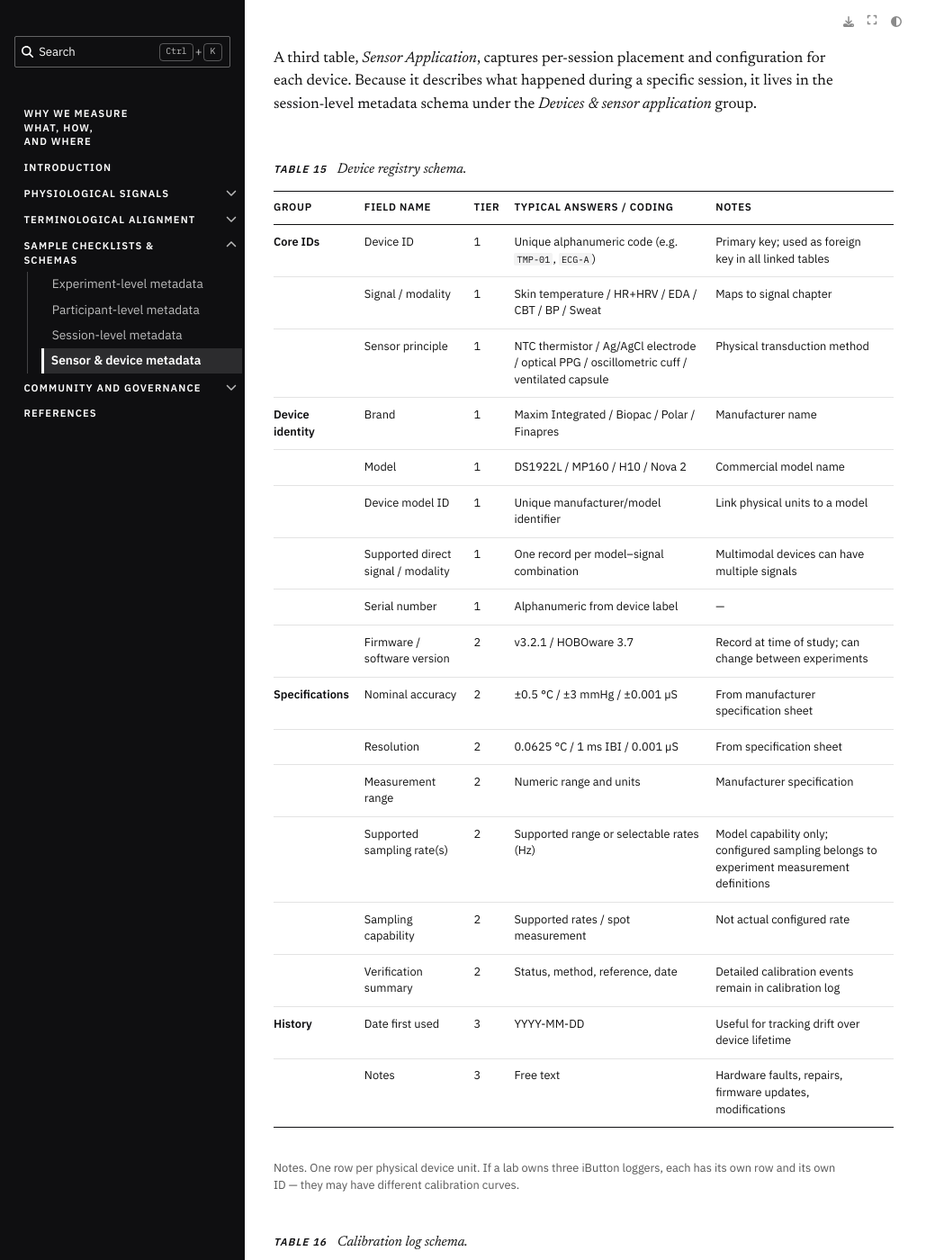
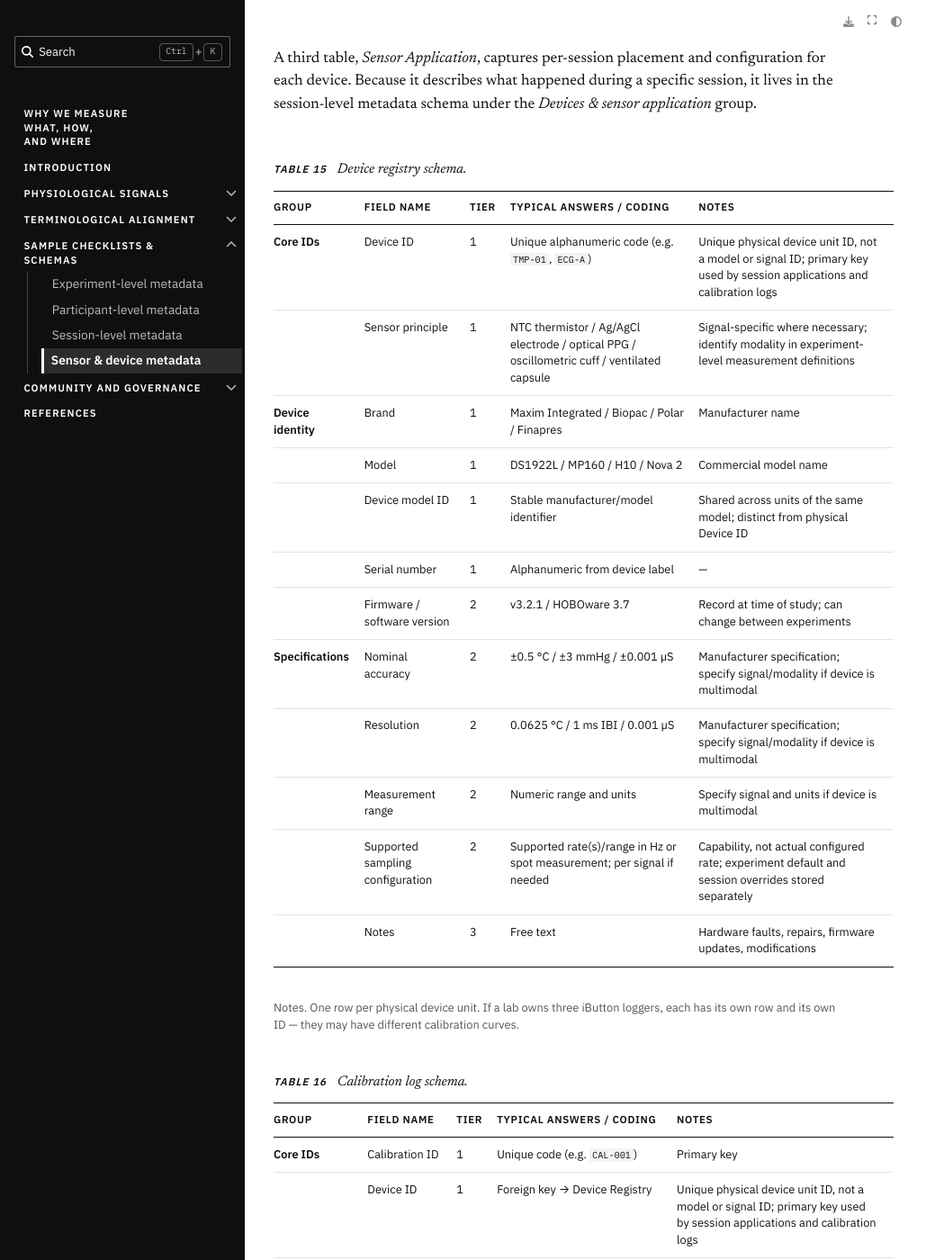
Before and after one commit to bilgekobas/WhyWeMeasureWhat, a Jupyter Book: the page built from book/content/sample-checklists-schemas/sensor-device-metadata.md, in a window 1280 px wide and 1400 px high, scrolled down 419 px. Shown: the whole window at 90% size, without its empty margins (0-1049 px from the left). Built offline with Jupyter Book 1.0.4 settings and Sphinx 7.4.7 and the Sphinx Book theme 1.1.4, drawn with Linux system fonts in a browser that asks for light colours.

Commit message:
Simplify and harmonise sensor-device-metadata schema

```diff
--- a/book/content/sample-checklists-schemas/sensor-device-metadata.md
+++ b/book/content/sample-checklists-schemas/sensor-device-metadata.md
@@ -14,22 +14,17 @@ A third table, *Sensor Application*, captures per-session placement and configur
 
 | **Group** | **Field name** | **Tier** | **Typical answers / coding** | **Notes** |
 |---|---|---|---|---|
-| **Core IDs** | Device ID | 1 | Unique alphanumeric code (e.g. `TMP-01`, `ECG-A`) | Primary key; used as foreign key in all linked tables |
-| | Signal / modality | 1 | Skin temperature / HR+HRV / EDA / CBT / BP / Sweat | Maps to signal chapter |
-| | Sensor principle | 1 | NTC thermistor / Ag/AgCl electrode / optical PPG / oscillometric cuff / ventilated capsule | Physical transduction method |
+| **Core IDs** | Device ID | 1 | Unique alphanumeric code (e.g. `TMP-01`, `ECG-A`) | Unique physical device unit ID, not a model or signal ID; primary key used by session applications and calibration logs |
+| | Sensor principle | 1 | NTC thermistor / Ag/AgCl electrode / optical PPG / oscillometric cuff / ventilated capsule | Signal-specific where necessary; identify modality in experiment-level measurement definitions |
 | **Device identity** | Brand | 1 | Maxim Integrated / Biopac / Polar / Finapres | Manufacturer name |
 | | Model | 1 | DS1922L / MP160 / H10 / Nova 2 | Commercial model name |
-| | Device model ID | 1 | Unique manufacturer/model identifier | Link physical units to a model |
-| | Supported direct signal / modality | 1 | One record per model–signal combination | Multimodal devices can have multiple signals |
+| | Device model ID | 1 | Stable manufacturer/model identifier | Shared across units of the same model; distinct from physical Device ID |
 | | Serial number | 1 | Alphanumeric from device label | — |
 | | Firmware / software version | 2 | v3.2.1 / HOBOware 3.7 | Record at time of study; can change between experiments |
-| **Specifications** | Nominal accuracy | 2 | ±0.5 °C / ±3 mmHg / ±0.001 µS | From manufacturer specification sheet |
-| | Resolution | 2 | 0.0625 °C / 1 ms IBI / 0.001 µS | From specification sheet |
-| | Measurement range | 2 | Numeric range and units | Manufacturer specification |
-| | Supported sampling rate(s) | 2 | Supported range or selectable rates (Hz) | Model capability only; configured sampling belongs to experiment measurement definitions |
-| | Sampling capability | 2 | Supported rates / spot measurement | Not actual configured rate |
-| | Verification summary | 2 | Status, method, reference, date | Detailed calibration events remain in calibration log |
-| **History** | Date first used | 3 | YYYY-MM-DD | Useful for tracking drift over device lifetime |
+| **Specifications** | Nominal accuracy | 2 | ±0.5 °C / ±3 mmHg / ±0.001 µS | Manufacturer specification; specify signal/modality if device is multimodal |
+| | Resolution | 2 | 0.0625 °C / 1 ms IBI / 0.001 µS | Manufacturer specification; specify signal/modality if device is multimodal |
+| | Measurement range | 2 | Numeric range and units | Specify signal and units if device is multimodal |
+| | Supported sampling configuration | 2 | Supported rate(s)/range in Hz or spot measurement; per signal if needed | Capability, not actual configured rate; experiment default and session overrides stored separately |
 | | Notes | 3 | Free text | Hardware faults, repairs, firmware updates, modifications |
 
 :::
@@ -41,7 +36,7 @@ Notes. One row per physical device unit. If a lab owns three iButton loggers, ea
 | **Group** | **Field name** | **Tier** | **Typical answers / coding** | **Notes** |
 |---|---|---|---|---|
 | **Core IDs** | Calibration ID | 1 | Unique code (e.g. `CAL-001`) | Primary key |
-| | Device ID | 1 | Foreign key → Device Registry | |
+| | Device ID | 1 | Foreign key → Device Registry | Unique physical device unit ID, not a model or signal ID; primary key used by session applications and calibration logs |
 | | Calibration date | 1 | YYYY-MM-DD | |
 | **Method** | Calibration method | 1 | Water bath 5-point / manometer check / electronic bridge check / flow-meter verification | Matches methods described in signal chapter Data handling sections |
 | | Reference instrument | 1 | Brand + model (e.g. Fluke 1502A / Heidolph reference manometer) | |
```
